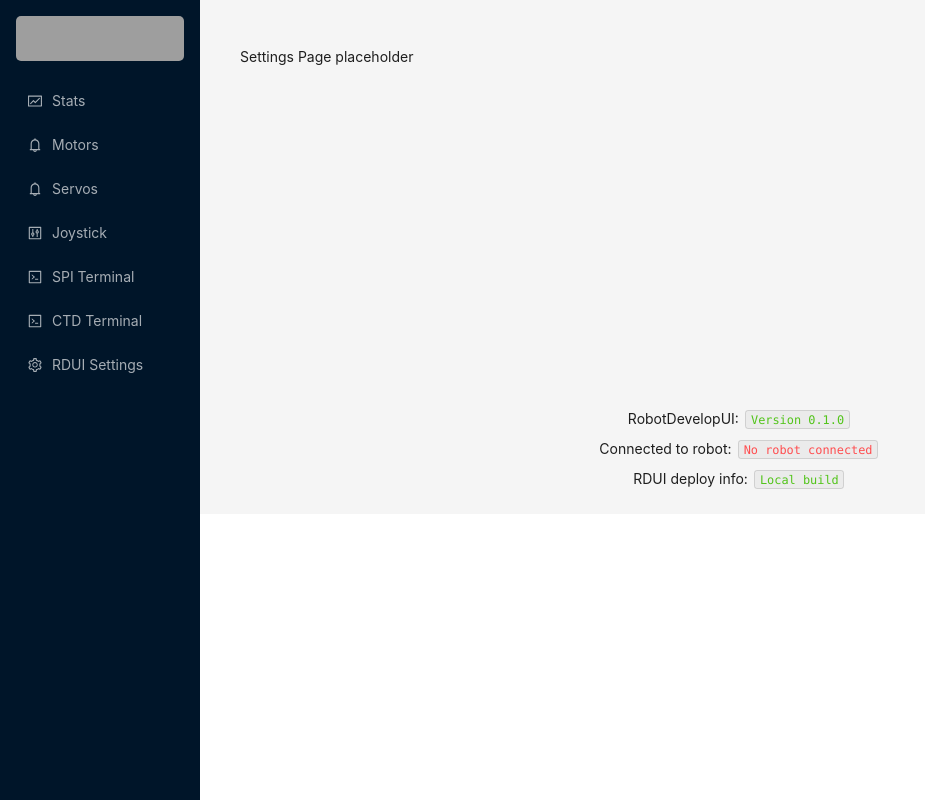
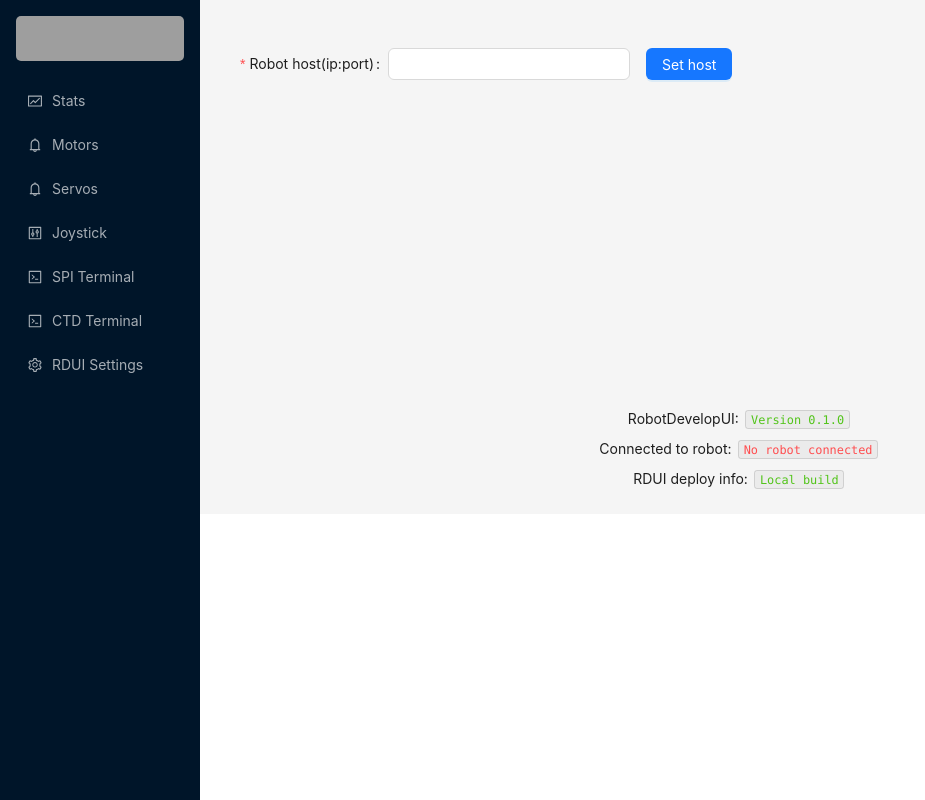
Before and after one commit to robotx-school/robot-develop-ui, a React (Create React App) app: page /rdui/settings in a window 1280 px wide. Shown: the whole page, without its empty margins (0-925 px from the left). Built offline with nearby package versions, Linux system fonts and the light colour scheme; grey boxes are pictures that could not be loaded.

Commit message:
Host set context

```diff
--- /dev/null
+++ b/src/Pages/Settings.jsx
@@ -0,0 +1,39 @@
+import React, {useContext} from "react";
+import { Button, Form, Input } from 'antd';
+import robotApiHost from '../Contexts/robotApiHost';
+
+export const Settings = () => {
+    const { host, setRobotApiHost } = useContext(robotApiHost);
+    const setRobotHost = (values) => {
+        setRobotApiHost({host: values.robotHost});
+    };
+
+    return (
+        <Form
+            name="basic"
+            layout="inline"
+
+            onFinish={setRobotHost}
+            autoComplete="off"
+        >
+            <Form.Item
+                label="Robot host(ip:port)"
+                name="robotHost"
+                rules={[
+                    {
+                        required: true,
+                        message: 'Please robot host!',
+                    },
+                ]}
+            >
+                <Input />
+            </Form.Item>
+
+            <Form.Item>
+                <Button type="primary" htmlType="submit">
+                    Set host
+                </Button>
+            </Form.Item>
+        </Form>
+    )
+}
--- a/src/Routes/root.jsx
+++ b/src/Routes/root.jsx
@@ -19,12 +19,8 @@ export const Root = () => {
   const location = useLocation();
   const [searchParams, setSearchParams] = useSearchParams();
   useEffect(() => {
-
     let robot_host = searchParams.get("robot_host");
-    if (robot_host) { // Set global context
-      setRobotApiHost({host: robot_host});
-      console.log(robot_host);
-    }
+    if (robot_host) setRobotApiHost({ host: robot_host });
   }, [])
 
   // useEffect(() => {
@@ -113,7 +109,7 @@ export const Root = () => {
               <Text>
                 RDUI deploy info:{" "}
                 <Text code type="success">
-                  {window.location.hostname.includes("fos.robotx.su") ? "Production build": "Local build"}
+                  {window.location.hostname.includes("fos.robotx.su") ? "Production build" : "Local build"}
                 </Text>
               </Text>
             </Space>
--- a/src/Routes/routes.js
+++ b/src/Routes/routes.js
@@ -1,6 +1,7 @@
 import React from 'react';
 import { BellOutlined, CodeOutlined, ControlOutlined, FundOutlined, SettingOutlined } from '@ant-design/icons';
 import { Stats } from '../Pages/Stats';
+import { Settings } from '../Pages/Settings';
 
 
 export const routes = [
@@ -43,7 +44,7 @@ export const routes = [
   },
   {
     path: 'settings',
-    element: <>Settings Page placeholder</>,
+    element: <Settings/>,
     icon: <SettingOutlined />,
     label: 'RDUI Settings'
   },
```
